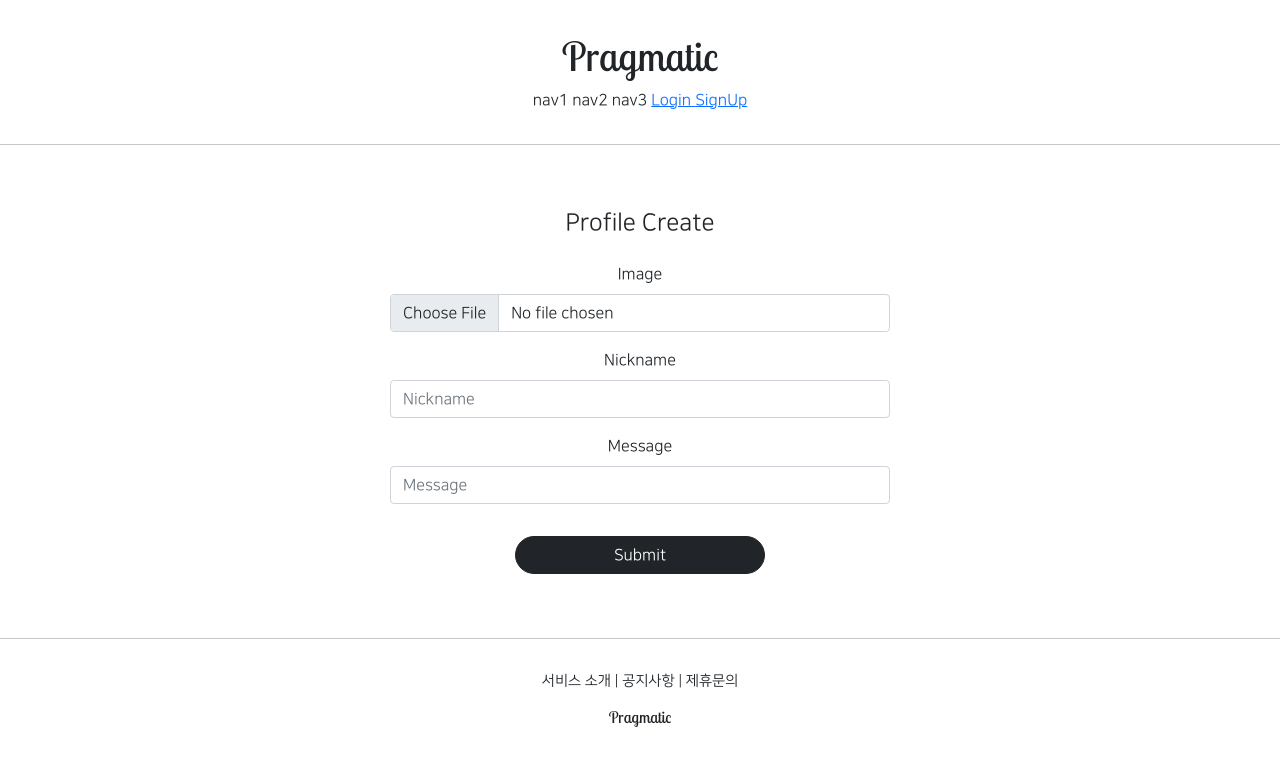
After one commit to MINJUNYEONG/django_pinterest, a Django app: page /profiles/create/ in a window 1280 px wide. The commit adds this page. Shown: the top 766 px of the page. Run offline with Django 3.2, Linux system fonts and the light colour scheme; some libraries are stand-ins or nearby versions.

Commit message:
ADD Profileapp Creatview

```diff
--- a/pragmatic/accountapp/views.py
+++ b/pragmatic/accountapp/views.py
@@ -12,6 +12,7 @@ from accountapp.forms import AccountUpdateForm
 
 has_ownership = [account_ownership_required, login_required]
 
+
 @login_required
 def hello_world(request):
     if request.user.is_authenticated:
@@ -22,8 +23,7 @@ def hello_world(request):
 
 
 # reverse와 reverse_lazy 차이는 class와 def 에서 쓸 수 있냐 없냐의 차이
-@method_decorator(has_ownership, 'get')
-@method_decorator(has_ownership, 'post')
+
 class AccountCreateView(CreateView):
     model = User
     form_class = UserCreationForm
@@ -31,8 +31,6 @@ class AccountCreateView(CreateView):
     template_name = 'accountapp/create.html'
 
 
-@method_decorator(has_ownership, 'get')
-#@method_decorator(has_ownership, 'post')
 class AccountDetailView(DetailView):
     model = User
     context_object_name = 'target_user'
--- a/pragmatic/profileapp/models.py
+++ b/pragmatic/profileapp/models.py
@@ -5,7 +5,7 @@ from django.db import models
 
 
 class Profile(models.Model):
-    user = models.OneToOneField(User, on_delete=models.CASCADE(), related_name='profile')
+    user = models.OneToOneField(User, on_delete=models.CASCADE, related_name='profile')
 
     image = models.ImageField(upload_to='profile/', null = True)
     nickname = models.CharField(max_length=20, unique=True, null= True)
--- /dev/null
+++ b/pragmatic/profileapp/templates/profileapp/create.html
@@ -0,0 +1,17 @@
+{% extends 'base.html' %}
+{% load bootstrap4 %}
+
+{% block content %}
+
+<div style="text-align:center; max-width: 500px; margin: 4rem auto;">
+    <div class="mb-4">
+        <h4>Profile Create </h4>
+    </div>
+    <form action="{% url 'profileapp:create' %}" method="post" enctype="multipart/form-data">
+        {% csrf_token %}
+        {% bootstrap_form form %}
+        <input type="submit" class="btn btn-dark rounded-pill col-6 mt-3">
+    </form>
+</div>
+
+{% endblock %}
--- a/pragmatic/profileapp/urls.py
+++ b/pragmatic/profileapp/urls.py
@@ -1,7 +1,11 @@
+from django.urls import path
+
 from accountapp.urls import urlpatterns
+from profileapp.views import ProfileCreateView
 
 app_name = 'profileapp'
 
+
 urlpatterns = [
-
+    path('create/', ProfileCreateView.as_view(), name='create'),
 ]
--- a/pragmatic/profileapp/views.py
+++ b/pragmatic/profileapp/views.py
@@ -1,3 +1,22 @@
 from django.shortcuts import render
 
 # Create your views here.
+from django.urls import reverse_lazy
+from django.views.generic import CreateView
+
+from profileapp.forms import ProfileCreationForm
+from profileapp.models import Profile
+
+
+class ProfileCreateView(CreateView):
+    model = Profile
+    context_object_name = 'target_profile'
+    form_class = ProfileCreationForm
+    success_url = reverse_lazy('accountapp:hello_world')
+    template_name = 'profileapp/create.html'
+
+    def form_valid(self, form):
+        temp_profile = form.save(commit=False)
+        temp_profile.user = self.request.user
+        temp_profile.save()
+        return super().form_valid(form)
```
Also changed, not shown: pragmatic/accountapp/templates/accountapp/detail.html (+11 -2 lines), pragmatic/media/profile/KakaoTalk_20201111_233156197.jpg (added), pragmatic/profileapp/forms.py (line endings or trailing spaces), pragmatic/profileapp/migrations/0001_initial.py (added).
